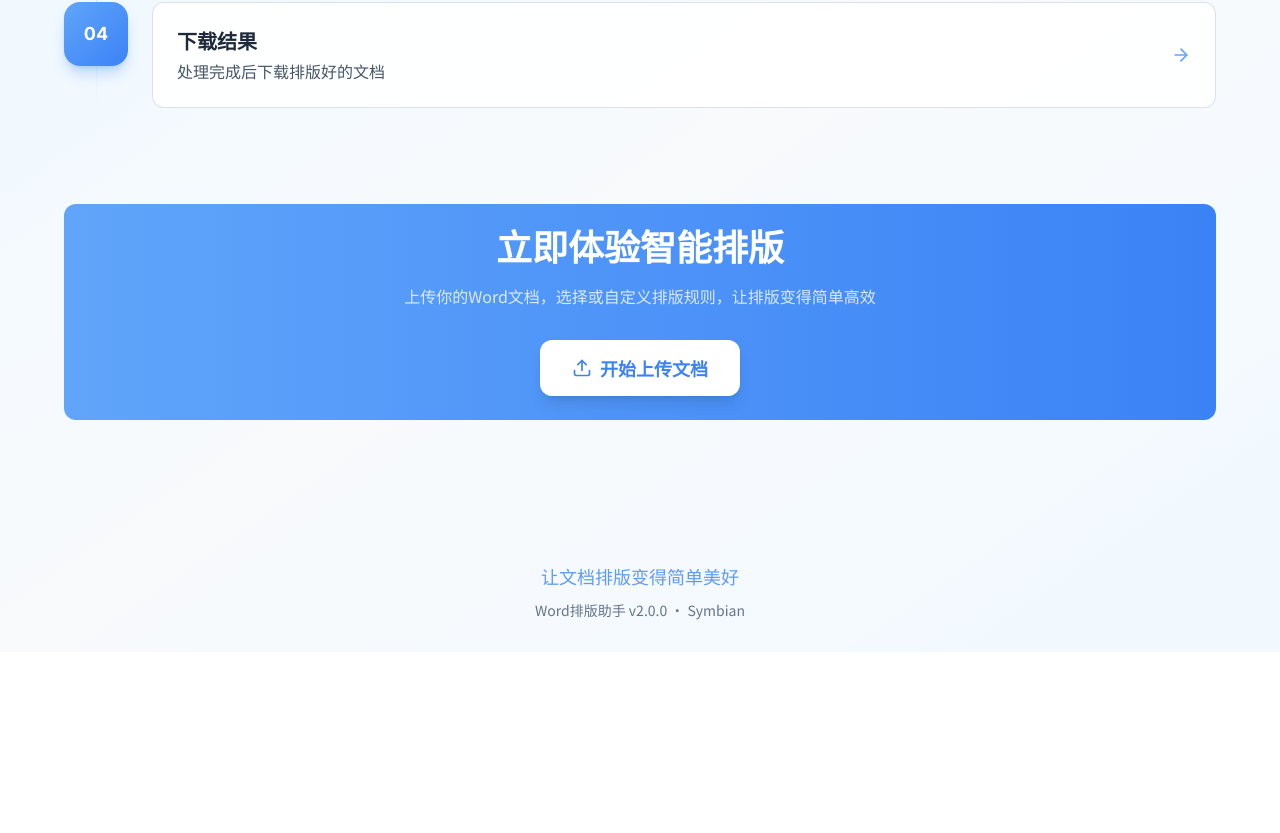
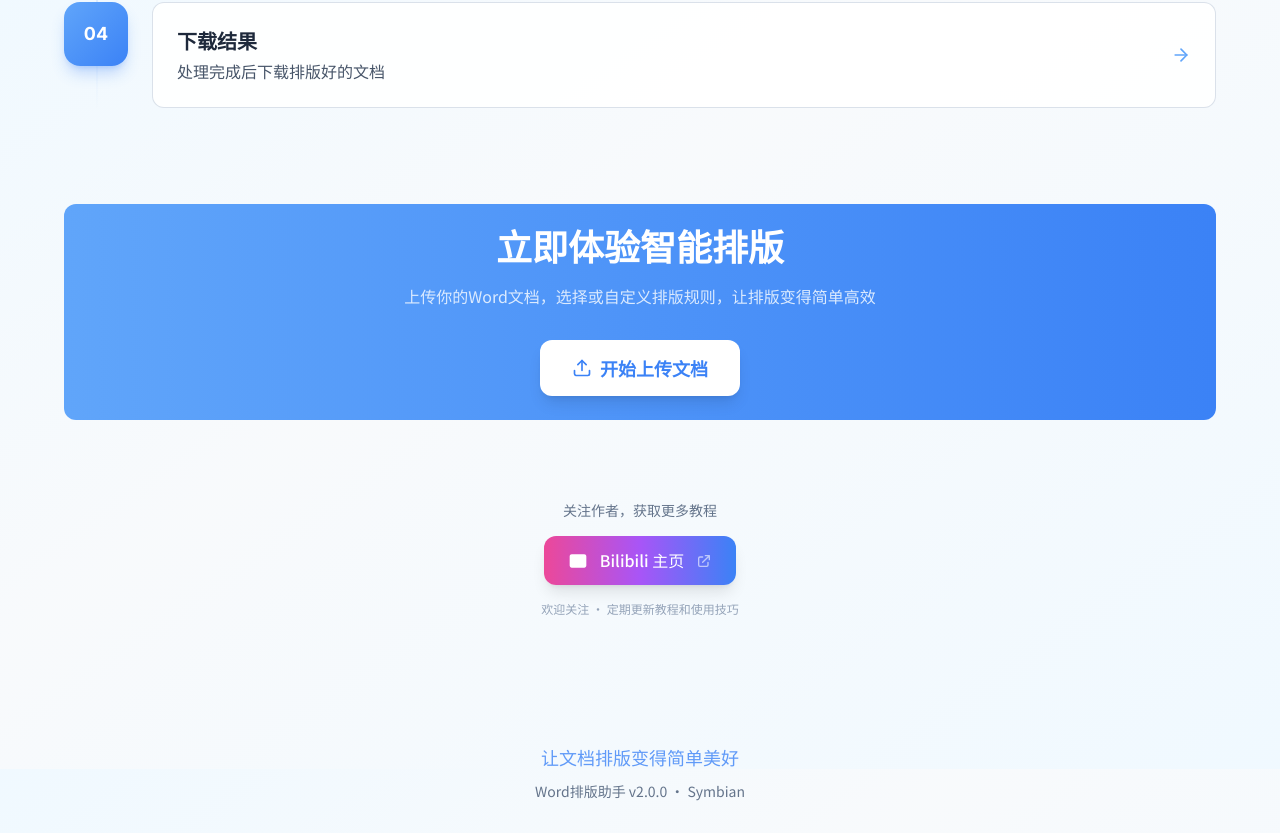
Before and after one commit to EDMOK/Word-typesetting-assistant, a React (Vite) app in the folder frontend/: page / in a window 1280 px wide. Shown: the part 1631-2464 px from the top of the page. Before the commit the page ends 2283 px from the top, so only its background shows below. Built offline with nearby package versions, Linux system fonts and the light colour scheme; no server answers.

Commit message:
feat: 首页添加B站作者链接区域

```diff
--- a/frontend/src/pages/HomePage.tsx
+++ b/frontend/src/pages/HomePage.tsx
@@ -218,6 +218,34 @@ const HomePage: React.FC = () => {
           </Card>
         </BlurFade>
       </section>
+
+      {/* Author Section */}
+      <section className="py-8">
+        <BlurFade delay={0.3} inView>
+          <div className="flex flex-col items-center gap-4">
+            <p className="text-sm text-slate-500 dark:text-slate-400">
+              关注作者，获取更多教程
+            </p>
+            <a
+              href="https://space.bilibili.com/291892724?spm_id_from=333.788.0.0"
+              target="_blank"
+              rel="noopener noreferrer"
+              className="inline-flex items-center gap-3 px-6 py-3 rounded-xl bg-gradient-to-r from-pink-500 via-purple-500 to-blue-500 text-white font-medium shadow-lg hover:shadow-xl hover:scale-105 transition-all duration-300 group"
+            >
+              <svg className="w-5 h-5" viewBox="0 0 24 24" fill="currentColor">
+                <path d="M2 6.5C2 5.12 3.12 4 4.5 4h15C20.88 4 22 5.12 22 6.5v11c0 1.38-1.12 2.5-2.5 2.5h-15C3.12 20 2 18.88 2 17.5v-11zm4.5 2c.83 0 1.5.67 1.5 1.5S7.33 12 6.5 12 5 11.33 5 10.5 5.67 9 6.5 9zm3.5 1.5c-.83 0-1.5-.67-1.5-1.5s.67-1.5 1.5-1.5 1.5.67 1.5 1.5-.67 1.5-1.5 1.5zm7 0c-.83 0-1.5-.67-1.5-1.5s.67-1.5 1.5-1.5 1.5.67 1.5 1.5-.67 1.5-1.5 1.5zm-10.5 3c.83 0 1.5.67 1.5 1.5s-.67 1.5-1.5 1.5-1.5-.67-1.5-1.5.67-1.5 1.5-1.5zm7 0c.83 0 1.5.67 1.5 1.5s-.67 1.5-1.5 1.5-1.5-.67-1.5-1.5.67-1.5 1.5-1.5z"/>
+              </svg>
+              <span>Bilibili 主页</span>
+              <svg className="w-4 h-4 opacity-60 group-hover:opacity-100 group-hover:translate-x-0.5 transition-all" fill="none" stroke="currentColor" viewBox="0 0 24 24">
+                <path strokeLinecap="round" strokeLinejoin="round" strokeWidth={2} d="M10 6H6a2 2 0 00-2 2v10a2 2 0 002 2h10a2 2 0 002-2v-4M14 4h6m0 0v6m0-6L10 14" />
+              </svg>
+            </a>
+            <p className="text-xs text-slate-400 dark:text-slate-500">
+              欢迎关注 · 定期更新教程和使用技巧
+            </p>
+          </div>
+        </BlurFade>
+      </section>
     </div>
   )
 }
```
